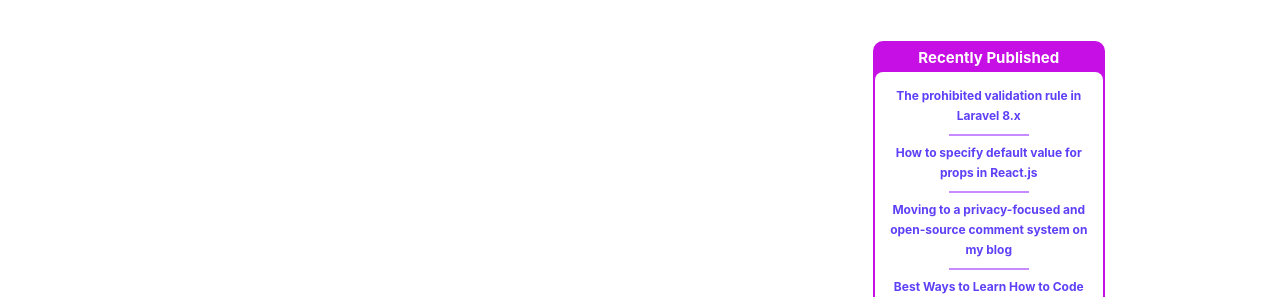
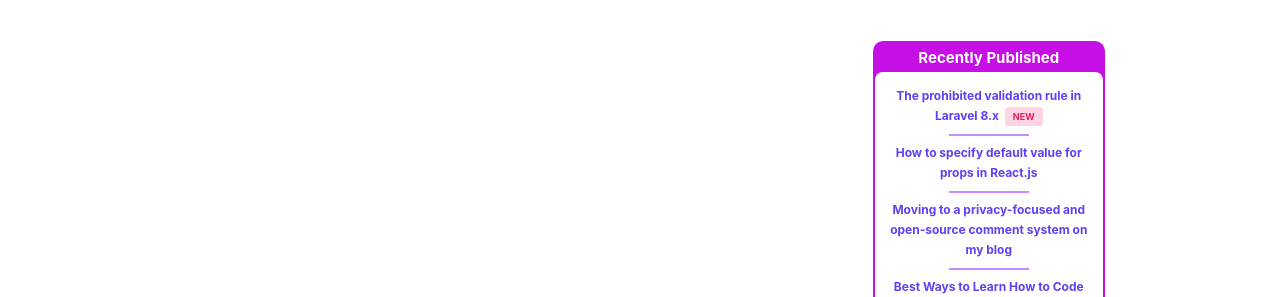
Before and after one commit to varunkumardev/amitmerchant1990.github.io, a Jekyll site: the page built from _pages/contact.md, in a window 1280 px wide. Shown: the part 656-953 px from the top of the page. Built offline with Jekyll 4.4.1, drawn with Linux system fonts in a browser that asks for light colours.

Commit message:
implement "new" tag in the recent articles section of the sidebar.

```diff
--- a/_includes/recent_articles.html
+++ b/_includes/recent_articles.html
@@ -8,6 +8,9 @@
                     <a class="article-link" href="{{ post.url | relative_url }}">
                         {{ post.title | escape }}
                     </a>
+                    {% if forloop.index == 1 %}
+                        <span class="new-tag">NEW</span>
+                    {% endif %}
                 </p>
             </li>
         {% endfor %}
--- a/style.scss
+++ b/style.scss
@@ -295,6 +295,15 @@
     color: #eeeaf9;
     font-size: 15px;
   }
+}
+
+.new-tag {
+  background: #ffd5e4;
+  padding: 4px 8px;
+  font-size: 9px;
+  margin-left: 3px;
+  color: #e91e63;
+  border-radius: 4px;
 }
 
 #search-container {
```
